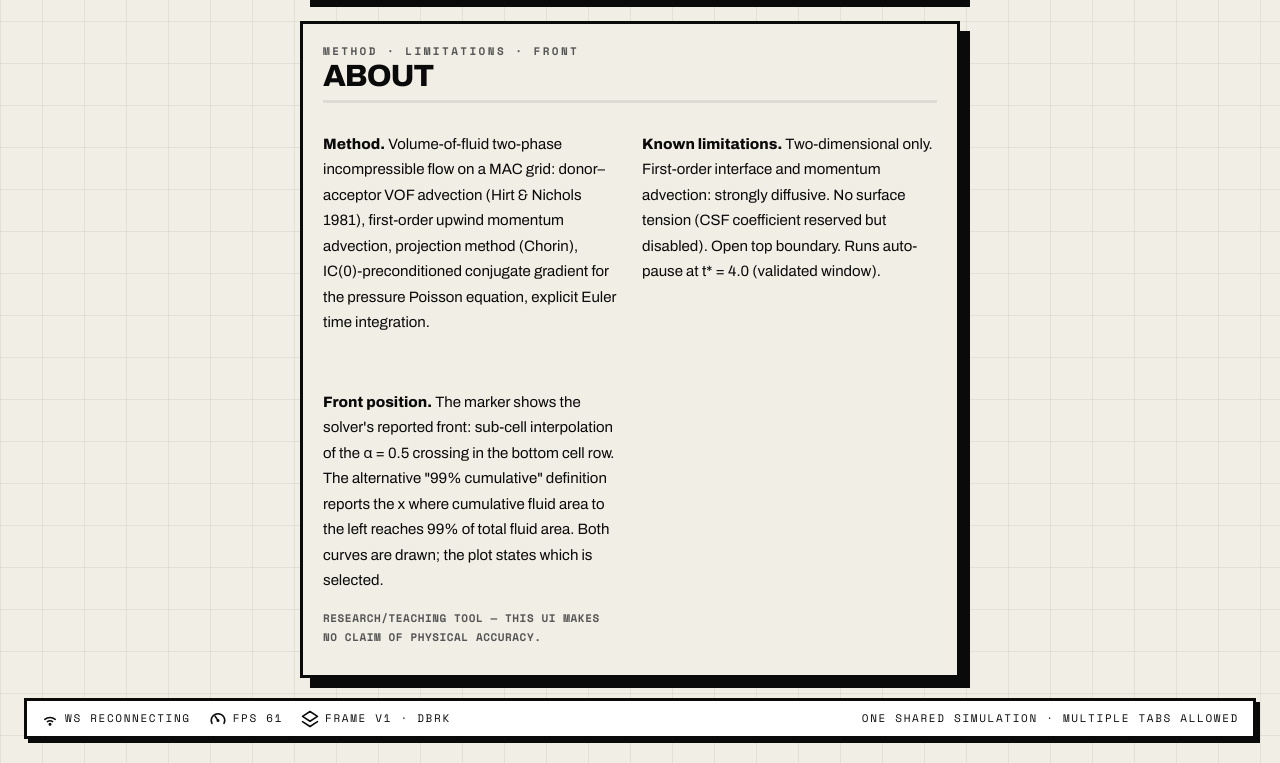
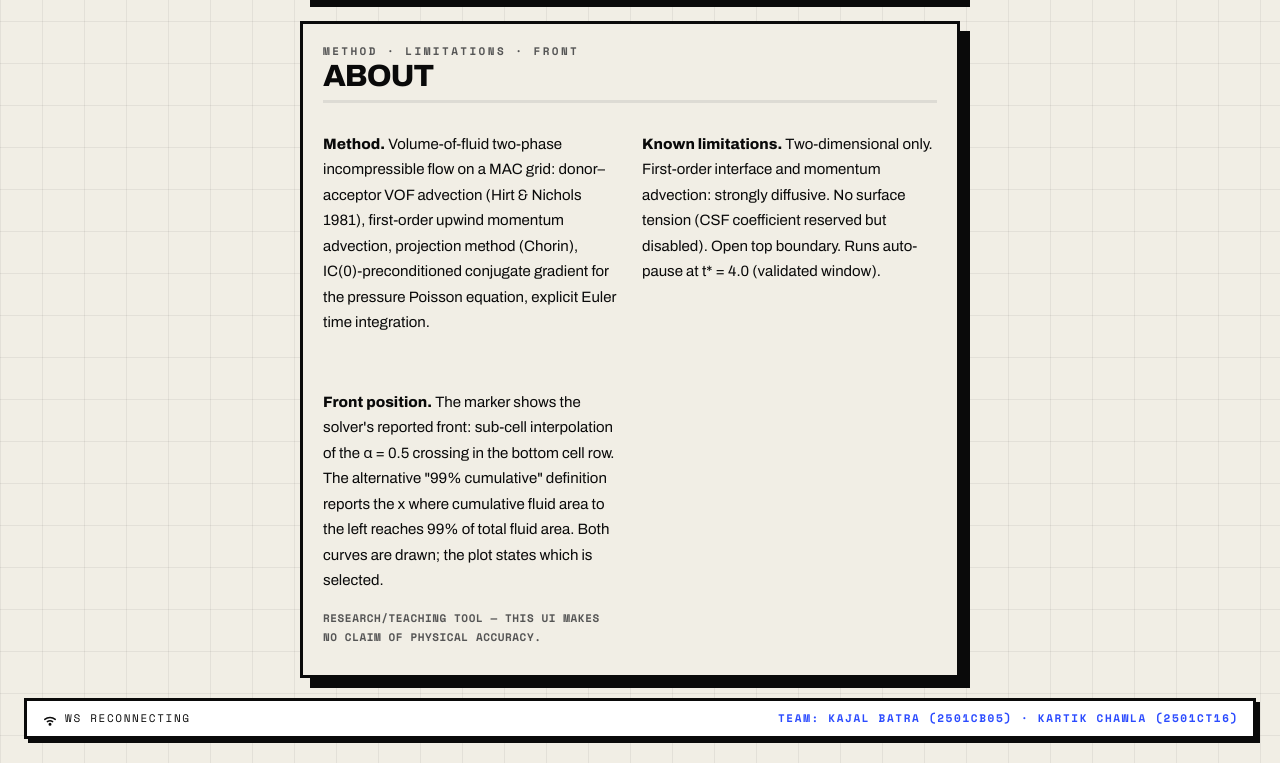
Before and after one commit to iamkartik0704/fluidslab, a plain HTML site: page ui/index.html in a window 1280 px wide. Shown: the part 1155-1918 px from the top of the page. Drawn offline with Linux system fonts and the light colour scheme.

Commit message:
chore: replace unnecessary status bar items with team participant names

```diff
--- a/ui/index.html
+++ b/ui/index.html
@@ -224,9 +224,9 @@
   <div class="footer">
     <div class="statusbar">
       <span class="statusbar__item" id="sbWs"><span class="statusbar__icon" data-icon="wifi"></span><span id="sbWsText">WS –</span></span>
-      <span class="statusbar__item" id="sbFps"><span class="statusbar__icon" data-icon="gauge"></span><span id="sbFpsText">FPS –</span></span>
-      <span class="statusbar__item"><span class="statusbar__icon" data-icon="layers"></span>FRAME v1 · DBRK</span>
-      <span class="statusbar__item" style="margin-left:auto">ONE SHARED SIMULATION · MULTIPLE TABS ALLOWED</span>
+      <!-- <span class="statusbar__item" id="sbFps"><span class="statusbar__icon" data-icon="gauge"></span><span id="sbFpsText">FPS –</span></span> -->
+      <!-- <span class="statusbar__item"><span class="statusbar__icon" data-icon="layers"></span>FRAME v1 · DBRK</span> -->
+      <span class="statusbar__item" style="margin-left:auto; font-weight: bold; color: var(--blue);">TEAM: KAJAL BATRA (2501CB05) &middot; KARTIK CHAWLA (2501CT16)</span>
     </div>
   </div>
 </div>
```
